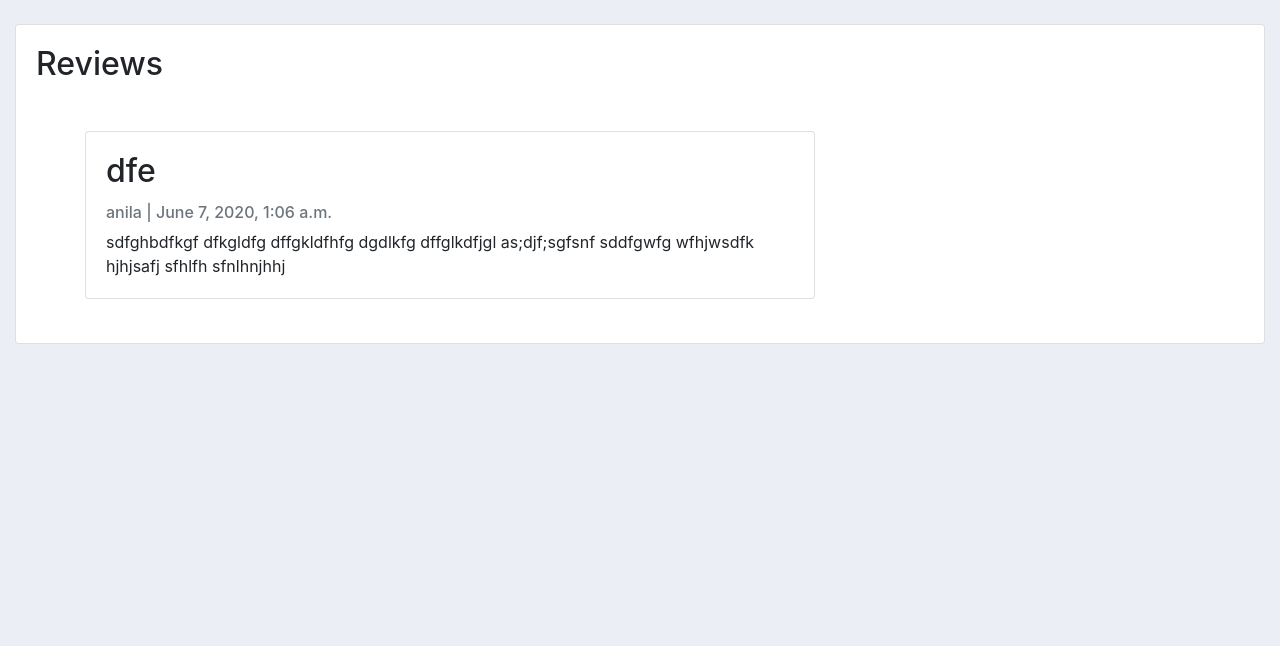
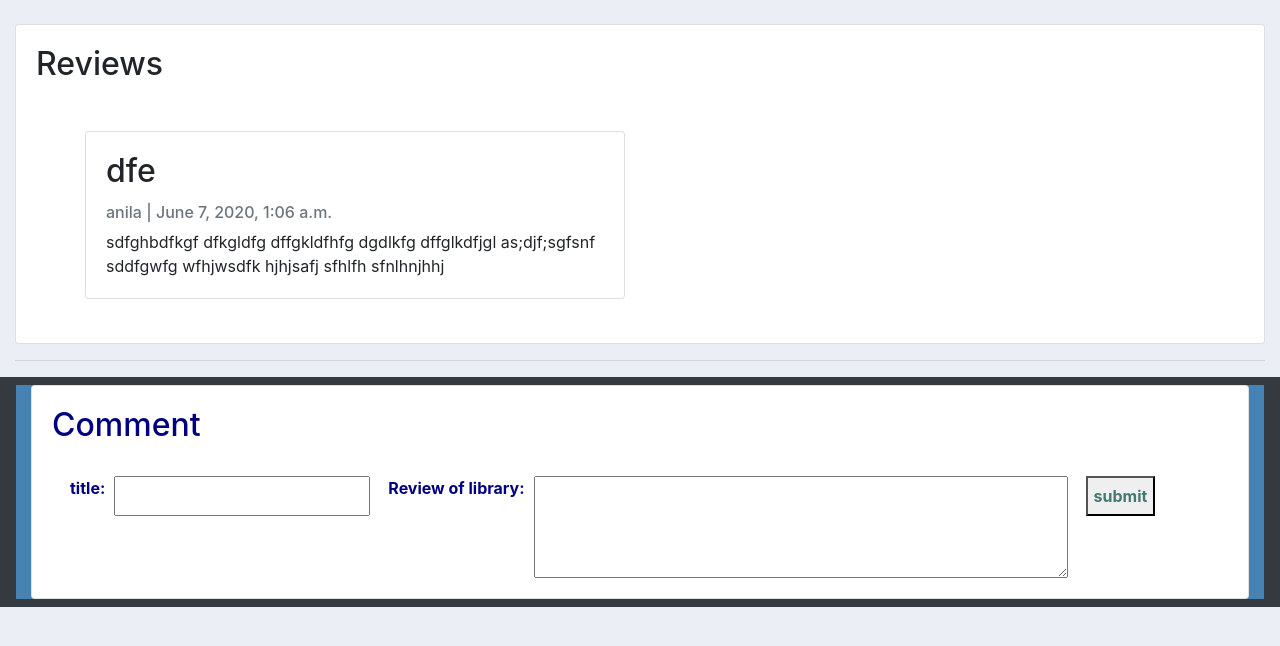
Before and after one commit to ajithkumbla/publiclibrary, a Django app: page /review/2/ in a window 1280 px wide. Shown: the part 56-702 px from the top of the page. Run offline with Django 3.2, Linux system fonts and the light colour scheme; a user stored in the database is signed in; data comes from the database, SQL or seed files in the repository; some libraries are stand-ins or nearby versions.

Commit message:
my changes

```diff
--- a/myapp/templates/accounts/main.html
+++ b/myapp/templates/accounts/main.html
@@ -18,7 +18,7 @@
 
 	{% endblock %}
     </div>
-	<hr>
+
 
 </body>
 
--- a/myapp/templates/accounts/review.html
+++ b/myapp/templates/accounts/review.html
@@ -10,7 +10,7 @@
             <div class="container">
                 <div class="row">
               <!-- Blog Entries Column -->
-                    <div class="col-md-8 mt-3 left">
+                    <div class="col-md-6 mt-3 left">
                     {% for post in post_list %}
                         {% if post.library.id|cut:" " == library_id|cut:" " %}
                         <div class="card mb-4" >
@@ -26,6 +26,29 @@
 		</div>
 	</div>
 </div>
-
-
+<hr>
+<div class="row navbar navbar-expand-lg navbar-dark bg-dark">
+	<div class="col-md-12" style="color:navy;background-color:steelblue;">
+		<div class="card card-body">
+            <h2>Comment</h2>
+             <br>
+             <form name="form" action= "{% url 'submit_post' %}" method="POST">
+                {% csrf_token %}
+                <div class="container">
+                <div class="row">
+                    {% for post in post_list %}
+                        {% if post.library.id|cut:" " == library_id|cut:" " %}
+                        <input type="hidden" name="library" value="{{ post.library|cut:' ' }}">
+                        {% endif %}
+                    {% endfor %}
+                        <strong><label for="title">title:  </label></strong>&nbsp&nbsp
+                        <input  style="height:40px;" type="text" id="title" name="title"><br><br>&nbsp&nbsp&nbsp&nbsp
+                        <strong><label for="content">Review of library:  </label></strong>&nbsp&nbsp
+                        <textarea id="content" name="content" rows="4" cols="50"></textarea>&nbsp&nbsp&nbsp&nbsp
+                        <button   style="color:#457873; height:40px;" type="submit" value="Login" ><strong>submit</strong></button>&nbsp&nbsp
+                </div>
+            </form>
+		</div>
+	</div>
+</div>
 {% endblock %}
--- a/myapp/urls.py
+++ b/myapp/urls.py
@@ -7,6 +7,6 @@ urlpatterns = [
 	path('login/', views.loginPage, name="login"),
 	path('logout/', views.logoutUser, name="logout"),
 	path('review/<str:pk>/', views.review, name="review"),
-	path('submitrev/',views.submitrev, name="submitrev"),
+	path('submit_post/',views.submit_post,name="submit_post"),
     path('', views.home, name="home"),
 ]
--- a/myapp/views.py
+++ b/myapp/views.py
@@ -7,6 +7,7 @@ from django.contrib import messages
 from django.contrib.auth.decorators import login_required
 from .models import *
 from .forms import  CreateUserForm
+from .forms import PostForm
 
 def registerPage(request):
 	if request.user.is_authenticated:
@@ -19,10 +20,7 @@ def registerPage(request):
 				form.save()
 				user = form.cleaned_data.get('username')
 				messages.success(request, 'Account was created for ' + user)
-
 				return redirect('login')
-
-
 		context = {'form':form}
 		return render(request, 'accounts/register.html', context)
 
@@ -33,15 +31,12 @@ def loginPage(request):
 		if request.method == 'POST':
 			username = request.POST.get('username')
 			password =request.POST.get('password')
-
 			user = authenticate(request, username=username, password=password)
-
 			if user is not None:
 				login(request, user)
 				return redirect('home')
 			else:
 				messages.info(request, 'Username OR password is incorrect')
-
 		context = {}
 		return render(request, 'accounts/login.html', context)
 
@@ -62,11 +57,15 @@ def review(request,pk):
 	context={'library_id':library_id,'current_user':current_user,'post_list':post_list}
 	return render(request, 'accounts/review.html',context)
 
-# @login_required(login_url='login')
-def submitrev(request):
-	a=User.objects.all()
-	stri=" "
-	for user in a:
-		print (user)
-		# stri=stri+user+" "
-	return HttpResponse("helllo")
+@login_required(login_url='login')
+def submit_post(request):
+	if request.method == 'POST':
+		data = PostForm(request.POST)
+		if data.is_valid():
+			title = data.cleaned_data['title']
+			content = data.cleaned_data['content']
+			library = data.cleaned_data['library']
+			author =request.user
+			values = Post(library=library,author=author, title=title,content=content)
+			values.save()
+			return HttpResponse("success")
```
Also changed, not shown: myapp/forms.py (+5 -5 lines).
